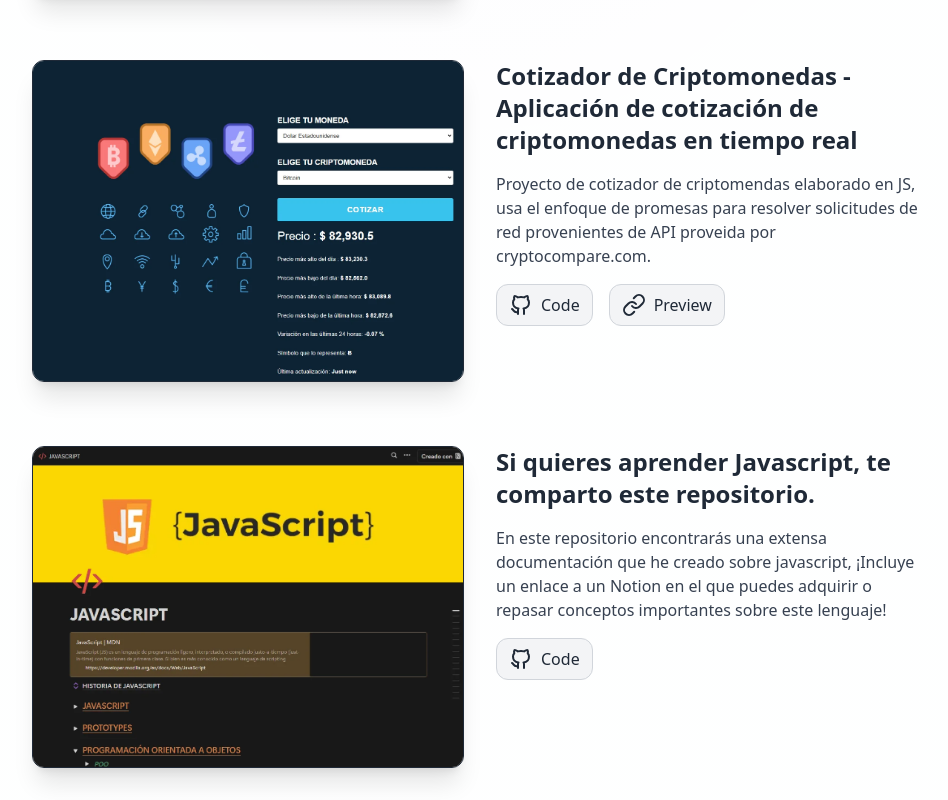
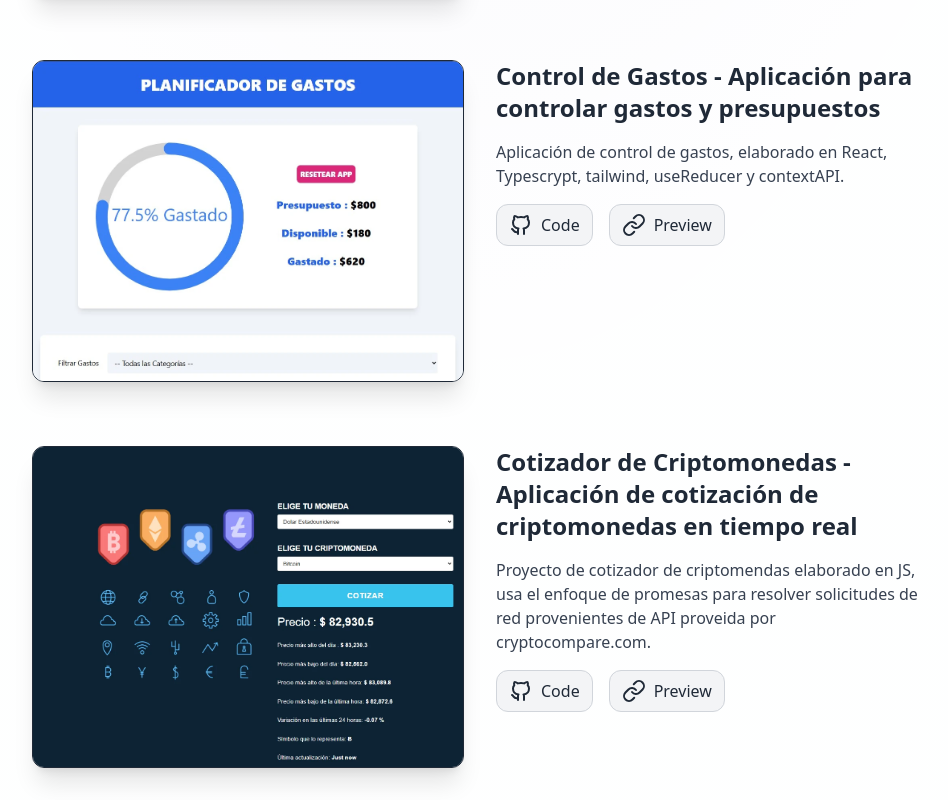
Before and after one commit to JPalacio3/Portafolio, an Astro site: page / in a window 1280 px wide. Shown: the part 2420-3220 px from the top of the page, without its empty margins (160-1108 px from the left). Built offline with nearby package versions, Linux system fonts and the light colour scheme; Astro itself is replaced by a stand-in of ours.

```diff
--- a/src/components/Projects.astro
+++ b/src/components/Projects.astro
@@ -29,6 +29,16 @@
     link: "https://contadordecalorias.netlify.app/",
     github: "https://github.com/JPalacio3/Contador-de-Calorias-React-Ts",
     image: "/projects/APP-calorias.webp",
+  },
+
+  {
+    title:
+      "Control de Gastos - Aplicación para controlar gastos y presupuestos",
+    description:
+      "Aplicación de control de gastos, elaborado en React, Typescrypt, tailwind, useReducer y contextAPI.",
+    link: "https://controlde-gastos.netlify.app/",
+    github: "https://github.com/JPalacio3/control-de-gastos",
+    image: "/projects/planificador-de-gastos-web.webp",
   },
 
   {
```
Also changed, not shown: public/projects/planificador-de-gastos-web.webp (added).
